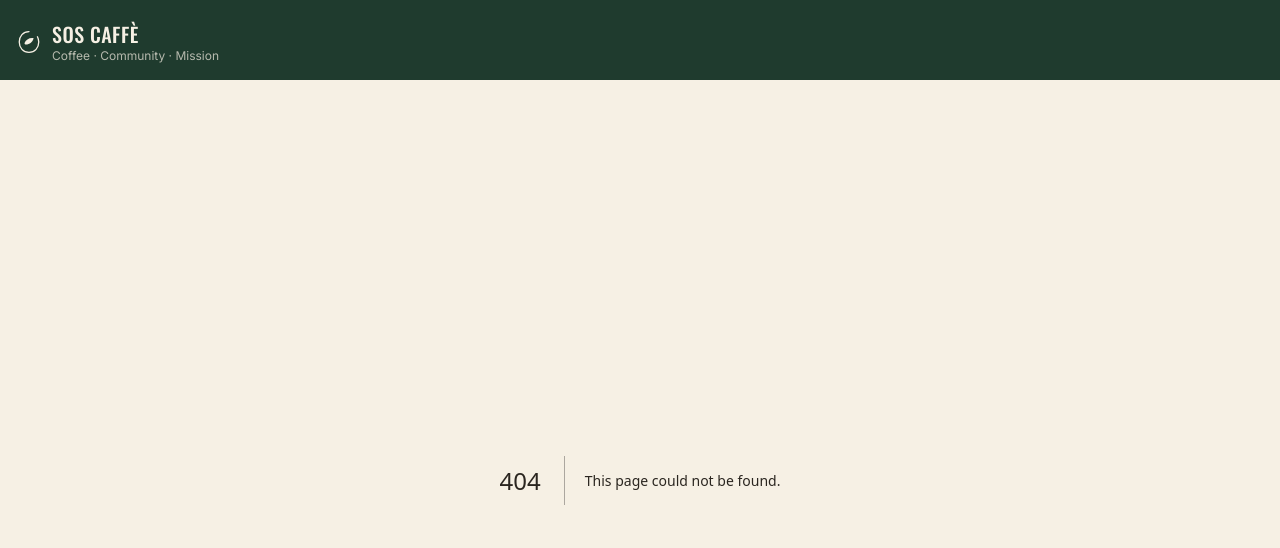
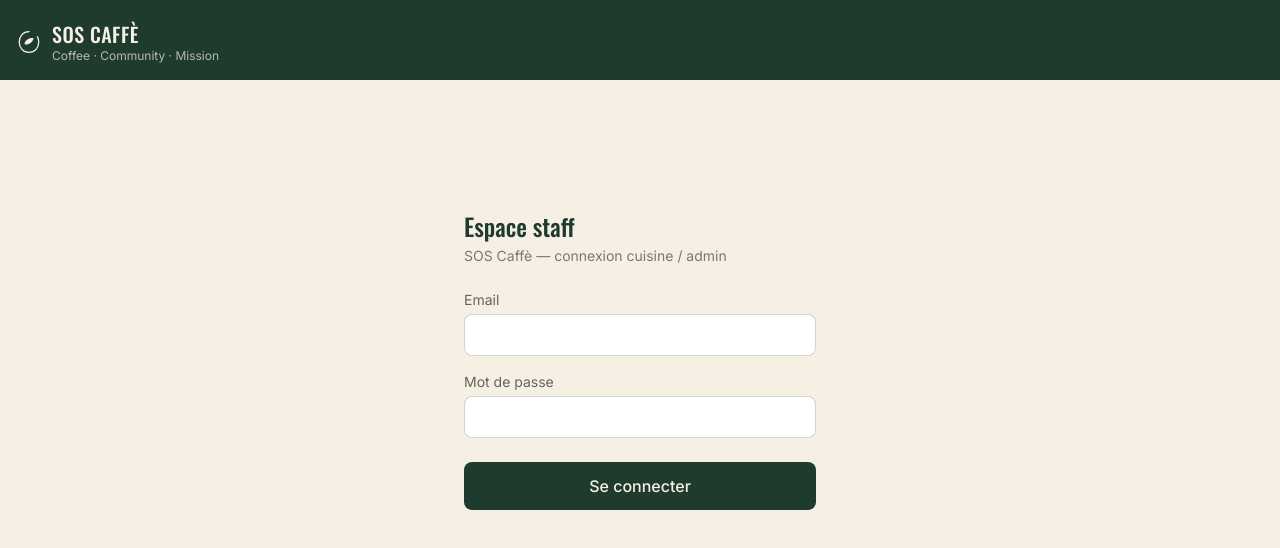
Before and after one commit to DryRaz/sos-cafe, a Next.js app: page /login in a window 1280 px wide. Before the commit this address had no page. Shown: the top 548 px of the page. Built offline with nearby package versions, Linux system fonts and the light colour scheme; no server answers.

Commit message:
Create page.tsx

```diff
--- /dev/null
+++ b/app/login/page.tsx
@@ -0,0 +1,65 @@
+'use client';
+
+import { useState, type FormEvent } from 'react';
+import { useRouter } from 'next/navigation';
+import { supabaseBrowser } from '@/lib/supabase-browser';
+
+export default function LoginPage() {
+  const router = useRouter();
+  const [email, setEmail] = useState('');
+  const [password, setPassword] = useState('');
+  const [error, setError] = useState<string | null>(null);
+  const [loading, setLoading] = useState(false);
+
+  async function handleSubmit(e: FormEvent) {
+    e.preventDefault();
+    setError(null);
+    setLoading(true);
+    const { error } = await supabaseBrowser.auth.signInWithPassword({ email, password });
+    setLoading(false);
+    if (error) {
+      setError('Email ou mot de passe incorrect.');
+      return;
+    }
+    router.push('/kitchen');
+  }
+
+  return (
+    <div className="mx-auto flex min-h-[70vh] max-w-sm flex-col justify-center px-4">
+      <h1 className="mb-1 font-display text-2xl text-forest">Espace staff</h1>
+      <p className="mb-6 text-sm text-ink/60">SOS Caffè — connexion cuisine / admin</p>
+      <form onSubmit={handleSubmit} className="flex flex-col gap-4">
+        <div>
+          <label className="mb-1 block text-sm text-ink/70">Email</label>
+          <input
+            type="email"
+            required
+            autoComplete="username"
+            value={email}
+            onChange={(e) => setEmail(e.target.value)}
+            className="w-full rounded-lg border border-ink/20 bg-white px-3 py-2 text-ink"
+          />
+        </div>
+        <div>
+          <label className="mb-1 block text-sm text-ink/70">Mot de passe</label>
+          <input
+            type="password"
+            required
+            autoComplete="current-password"
+            value={password}
+            onChange={(e) => setPassword(e.target.value)}
+            className="w-full rounded-lg border border-ink/20 bg-white px-3 py-2 text-ink"
+          />
+        </div>
+        {error && <p className="text-sm text-red-600">{error}</p>}
+        <button
+          type="submit"
+          disabled={loading}
+          className="mt-2 rounded-lg bg-forest px-4 py-3 font-medium text-cream disabled:opacity-60"
+        >
+          {loading ? 'Connexion…' : 'Se connecter'}
+        </button>
+      </form>
+    </div>
+  );
+}
```
